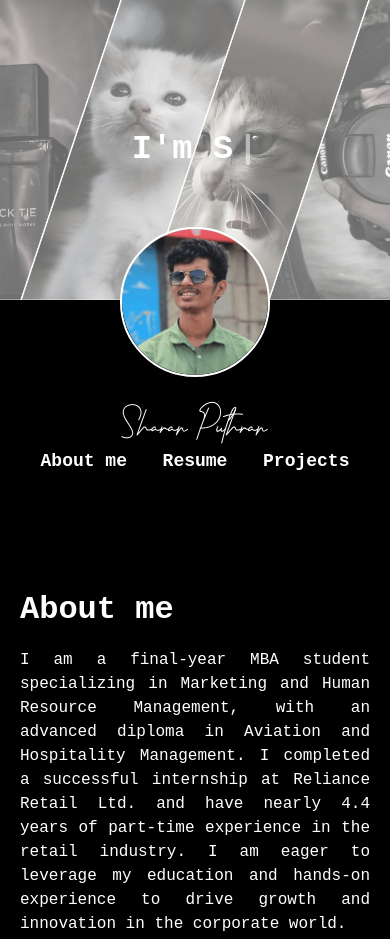
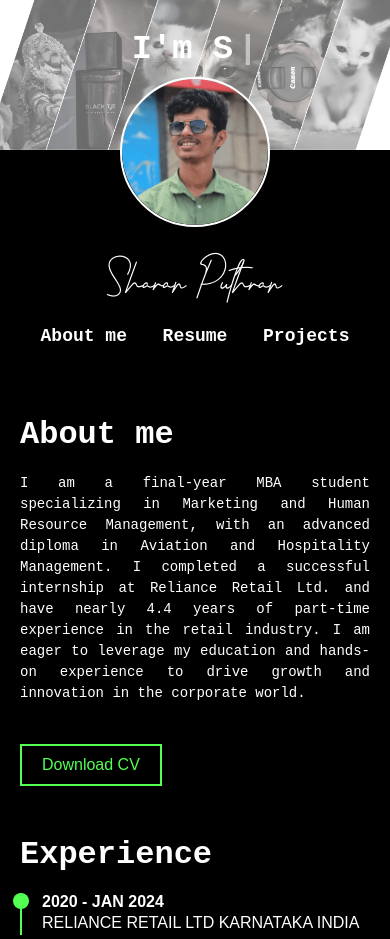
Before and after one commit to Student408/SharanPuthran, a plain HTML site: page index.html in a window 390 px wide. Shown: the top 939 px of the page. Drawn offline with Linux system fonts and the light colour scheme.

Commit message:
Update style.css

```diff
--- a/style.css
+++ b/style.css
@@ -44,11 +44,12 @@ header {
     border-radius: 50%;
     border: 2px solid #ffffff;
     width: 150px;
-    height: 150px;
+    height: auto;
 }
 
 .banner-text {
     position: absolute;
+    text-align: justify;
     top: 10%; /* Adjust the vertical position as needed */
     left: 50%; /* Center horizontally */
     transform: translateX(-50%); /* Center horizontally */
@@ -56,7 +57,6 @@ header {
     font-size: 16px;
     font-weight:100;
     font-family: monospace; /* Apply custom font here */
-    font-size: 8vw;
 }
 
 #rotating-text::after {
@@ -102,7 +102,7 @@ nav ul {
     text-align: center;
     list-style: none;
     padding: 0;
-    margin-top: 0px;
+    margin-top: 20px;
 }
 
 nav ul li {
@@ -156,9 +156,7 @@ h2 {
     max-width: 800px;
     text-align: justify;
     margin: 20px auto;
-    /* line-height: 1.5;
-    letter-spacing: 1.5px; */
-    font-size: 16px;
+    font-size: 14px;
 }
 
 .download-cv {
@@ -222,7 +220,7 @@ h2 {
 }
 .footer h2 {
     margin-bottom: 40px;
-    font-size: 10;
+    font-size: 24px;
     font-family: monospace;
 
 }
@@ -243,3 +241,52 @@ h2 {
     color: #ffffff;
     text-shadow: 0 0 10px rgba(255, 255, 255, 0.8);
 }
+
+
+
+/* Styles for screens smaller than 768px (typical mobile devices) */
+@media only screen and (max-width: 767px) {
+    /* Your CSS rules specific to mobile devices go here */
+    .header-banner {
+        height: 150px;
+    }
+    .banner-text {
+        position: absolute;
+        text-align: justify;
+        top: -20px; /* Adjust the vertical position as needed */
+        left: 50%; /* Center horizontally */
+    }
+    .profile-container {
+        position: absolute;
+        top: 0vw;
+        transform: translateY(50%);
+    }
+    .profile-pic {
+        border-radius: 50%;
+        border: 2px solid #ffffff;
+        width: 150px;
+        height: auto;
+    }
+    header h1 {
+        font-family: 'Amsterdam', sans-serif; /* Use the imported font for <h1> */
+        font-size: 12vw; /* Set font size relative to viewport width */
+        font-weight: 100;
+        text-align: center;
+        margin-top: 100px;
+        margin-bottom: 5px;
+    }
+    h2 {
+        font-size: 2rem;
+        margin-bottom: 1rem;
+        margin-bottom: 20px;
+        margin-top: 50px;
+    }
+
+    .footer h2 {
+        margin-bottom: 40px;
+        font-size: 20px;
+        font-family: monospace;
+
+    }
+
+  }
```
